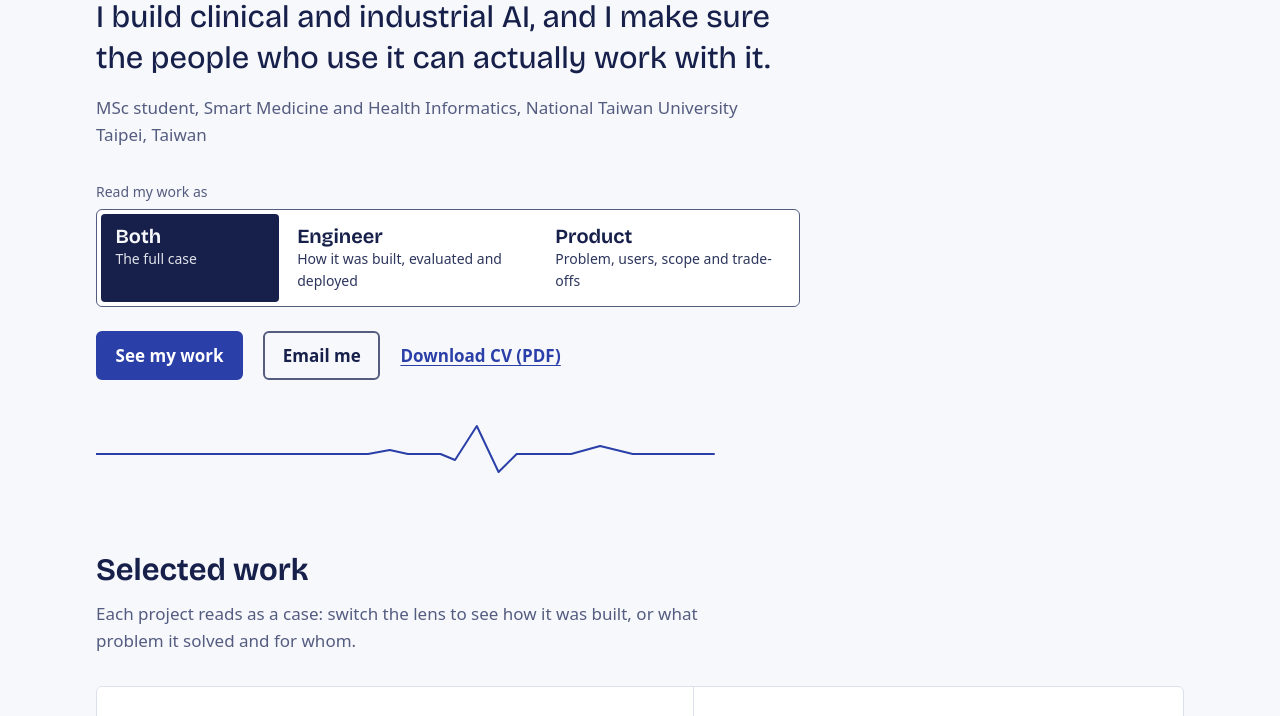
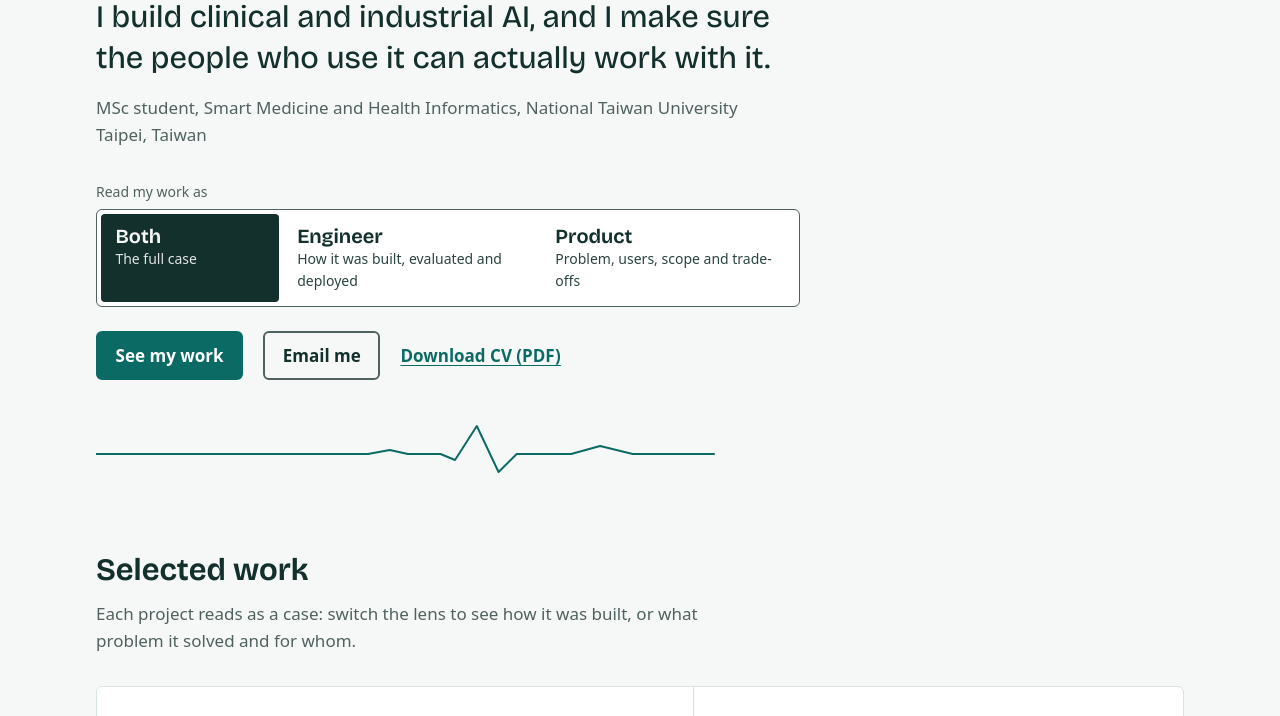
Before and after one commit to falthackel/portfolio, an Astro site: page / in a window 1280 px wide. Shown: the part 250-966 px from the top of the page. Built offline with nearby package versions, Linux system fonts and the light colour scheme; Astro itself is replaced by a stand-in of ours; a web font is replaced by a local one.

Commit message:
Switch palette from indigo to clinical teal
Co-Authored-By: Claude Opus 5.5 <noreply@anthropic.com>

```diff
--- a/src/layouts/BaseLayout.astro
+++ b/src/layouts/BaseLayout.astro
@@ -20,8 +20,8 @@ const { title, description } = Astro.props;
     <meta property="og:title" content={title} />
     <meta property="og:description" content={description} />
     <meta property="og:type" content="website" />
-    <meta name="theme-color" content="#F7F8FB" media="(prefers-color-scheme: light)" />
-    <meta name="theme-color" content="#10163A" media="(prefers-color-scheme: dark)" />
+    <meta name="theme-color" content="#F6F8F7" media="(prefers-color-scheme: light)" />
+    <meta name="theme-color" content="#0F201E" media="(prefers-color-scheme: dark)" />
     <link rel="icon" href="/favicon.svg" type="image/svg+xml" />
 
     <!-- Runs before the page paints: sets theme and lens so there is no flash. -->
--- a/src/styles/tokens.css
+++ b/src/styles/tokens.css
@@ -1,19 +1,20 @@
 /* Design tokens. All colors, fonts and sizes live here.
+   Palette: clinical teal (Engineer lens, buttons) + marigold (Product lens).
    Every text/background pair was checked for WCAG AA contrast (2026-11-14):
-   lowest text pair is product text on the light background, 5.42:1. */
+   lowest text pair is product text on the light background, 5.40:1. */
 
 :root {
   /* Light mode */
-  --bg: #F7F8FB;
+  --bg: #F6F8F7;
   --surface: #FFFFFF;
-  --ink: #16204A;
-  --muted: #545C80;
-  --rule: #DCE0EC;
-  --lens-engineer: #2B3FA8;
+  --ink: #13302D;
+  --muted: #4F625F;
+  --rule: #D8E2E0;
+  --lens-engineer: #0B6B64;
   --lens-product: #8A5D00;        /* product color for text */
   --lens-product-fill: #F4C04D;   /* product color for chips and highlights */
   --on-engineer: #FFFFFF;         /* text on an engineer-colored fill */
-  --on-product-fill: #16204A;     /* text on a product-colored fill */
+  --on-product-fill: #13302D;     /* text on a product-colored fill */
   color-scheme: light;
 
   /* The accent follows the active lens (see global.css). */
@@ -42,31 +43,31 @@
 /* Dark mode: follows the system setting unless the visitor chose light. */
 @media (prefers-color-scheme: dark) {
   :root:not([data-theme="light"]) {
-    --bg: #10163A;
-    --surface: #19214D;
-    --ink: #E8EBF7;
-    --muted: #A3AACB;
-    --rule: #2C3666;
-    --lens-engineer: #8FA2FF;
+    --bg: #0F201E;
+    --surface: #172E2B;
+    --ink: #E6EFED;
+    --muted: #A2B7B3;
+    --rule: #2A4440;
+    --lens-engineer: #5FD0C3;
     --lens-product: #F4C04D;
     --lens-product-fill: #F4C04D;
-    --on-engineer: #10163A;
-    --on-product-fill: #10163A;
+    --on-engineer: #0F201E;
+    --on-product-fill: #0F201E;
     color-scheme: dark;
   }
 }
 
 :root[data-theme="dark"] {
-  --bg: #10163A;
-  --surface: #19214D;
-  --ink: #E8EBF7;
-  --muted: #A3AACB;
-  --rule: #2C3666;
-  --lens-engineer: #8FA2FF;
+  --bg: #0F201E;
+  --surface: #172E2B;
+  --ink: #E6EFED;
+  --muted: #A2B7B3;
+  --rule: #2A4440;
+  --lens-engineer: #5FD0C3;
   --lens-product: #F4C04D;
   --lens-product-fill: #F4C04D;
-  --on-engineer: #10163A;
-  --on-product-fill: #10163A;
+  --on-engineer: #0F201E;
+  --on-product-fill: #0F201E;
   color-scheme: dark;
 }
 
```
Also changed, not shown: public/favicon.svg.
